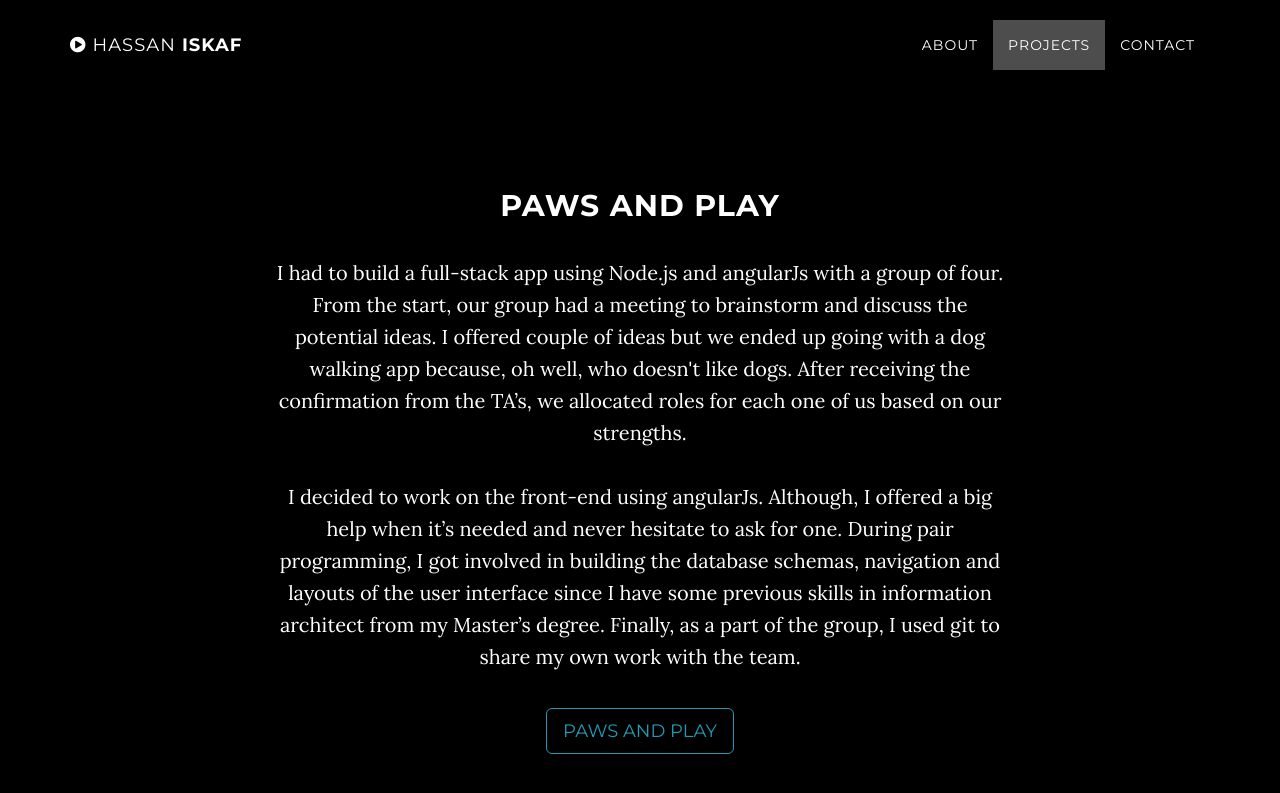
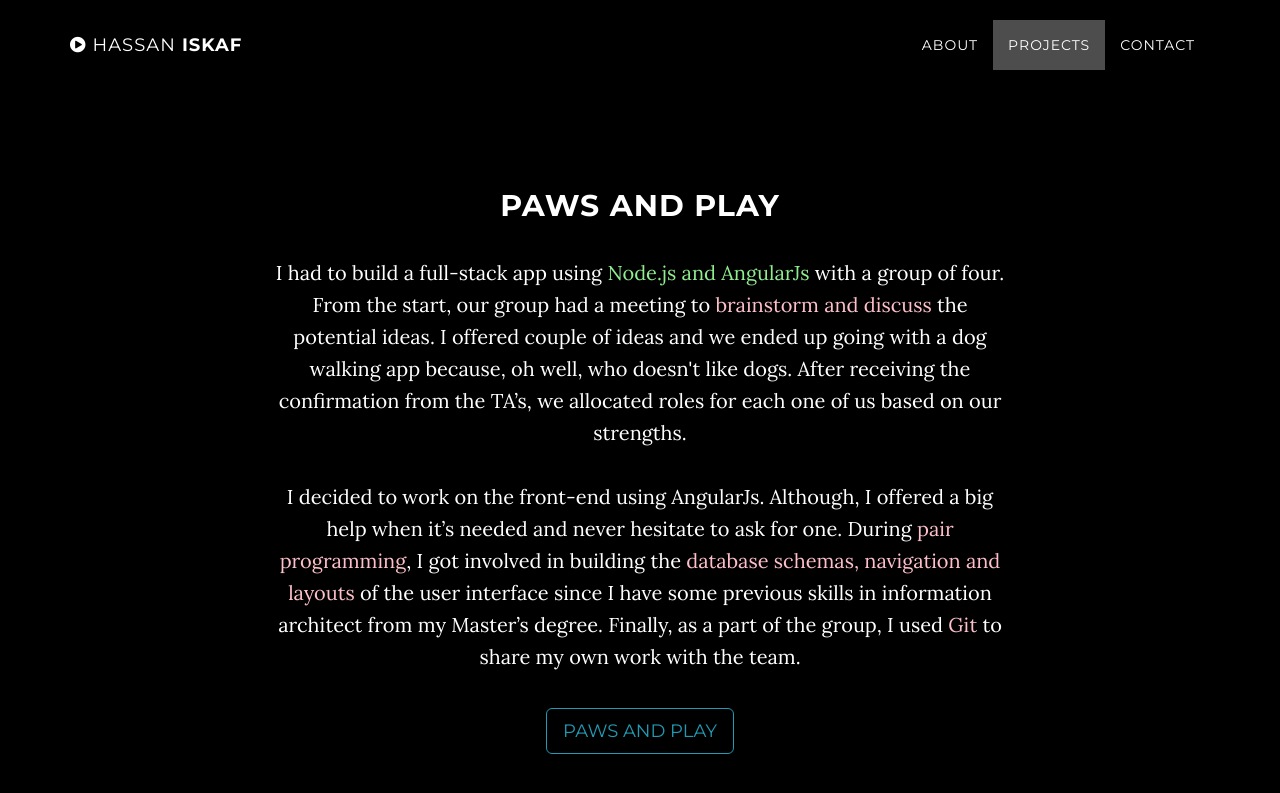
Before and after one commit to hassanisk/hassanisk.github.io, a Jekyll site: the page built from index.html, in a window 1280 px wide and 900 px high, scrolled down 5050 px. Shown: the top 793 px of the window. Built offline with Jekyll 4.4.1, drawn with Linux system fonts in a browser that asks for light colours; some of the changed text lies outside the part shown.

Commit message:
added spans

```diff
--- a/_includes/project-four.html
+++ b/_includes/project-four.html
@@ -4,9 +4,9 @@
     <div class="container">
       <div class="col-lg-8 col-lg-offset-2">
         <h2>Pocket Fit</h2>
-        <p class="intro-text">I had to build my first full-stack app using Ruby on Rails and angularJs. I created a gym app called “pocketfit”.<br>
-          For this last project, I decided to create an app dedicated to fitness. First of all, I planned my week using Trello to arrange my schedule and deadlines. Then after that, the pseudocoding, I used justinmind wireframing software to design the user interface and layouts. Then, I started creating the database models to build the API.<br><br>
-          Once done, I started building my UI,  a cool way to select and filter exercises combining group muscles and intensity level. For the first time ever, I used Adobe Photoshop to help me create a great muscles groups selector, a new skill I am happy to take. In addition, I used tachyons framework to create the styling, and Slick to create some slick carousels.
+        <p class="intro-text">I had to build my first full-stack app using  <span class="highlight">Ruby on Rails and AngularJs</span>. I created a gym app called “Pocket Fit”.<br>
+          For this last project, I decided to create an app dedicated to fitness. First of all, I planned my week using <span class="skill">Trello</span> to arrange my schedule and deadlines. Then after that, <span class="skill">the pseudocoding</span>, I used <span class="skill">Justinmind</span> wireframing software to design the user interface and layouts. Then, I started creating the database models to build the API.<br><br>
+          Once done, I started building my UI,  a cool way to select and filter exercises combining group muscles and intensity level. For the first time ever, I used <span class="skill">Adobe Photoshop</span> to help me create a great muscles groups selector, a new skill I am happy to take. In addition, I used <span class="skill">Tachyons framework</span> to create the styling, and <span class="skill">Slick</span> to create some slick carousels.
         </p>
 
         <a href="https://pocket-fit.herokuapp.com/" class="btn btn-default btn-lg" target="_blank"><i class="fa-fw"></i> <span class="network-name">Pocket Fit</span></a>
--- a/_includes/project-one.html
+++ b/_includes/project-one.html
@@ -4,9 +4,9 @@
     <div class="container">
       <div class="col-lg-8 col-lg-offset-2">
         <h2>Alien Attack</h2>
-        <p class="intro-text">I had a week to a build an interactive game using HTML, CSS, SCSS, JavaScript and jQuery. At first I had to come with an idea for the project, and after a discuss with the T.A’s I decided to create a duck hunt style game called Alien Attack.<br><br>
+        <p class="intro-text">I had a week to a build an interactive game using <span class="highlight">HTML, CSS, SCSS, JavaScript</span> and <span class="highlight">jQuery</span>. At first I had to come with an idea for the project, and after a discuss with the T.A’s I decided to create a duck hunt style game called Alien Attack.<br><br>
 
-          I started with planning and pseudocoding the process. Then I began writing the functionality and build the logic of the game. After that, I started building the CSS and giving the game a cool modern look.<br><br>
+          I started with <span class="highlight">planning and pseudocoding </span>the process. Then I began writing the functionality and build the logic of the game. After that, I started building the CSS and giving the game a cool modern look.<br><br>
 
           This project was super beneficial for me since it was the first project I create by myself and it was fun.
         </p>
--- a/_includes/project-three.html
+++ b/_includes/project-three.html
@@ -4,10 +4,10 @@
     <div class="container">
       <div class="col-lg-8 col-lg-offset-2">
         <h2>Paws and Play</h2>
-        <p class="intro-text">I had to build a full-stack app using Node.js and angularJs with a group of four.<br>
-          From the start, our group had a meeting to brainstorm and discuss the potential ideas. I offered couple of ideas but we ended up going with a dog walking app because, oh well, who doesn't like dogs. After receiving the confirmation from the TA’s, we allocated roles for each one of us based on our strengths.<br><br>
+        <p class="intro-text">I had to build a full-stack app using <span class="highlight">Node.js and AngularJs</span> with a group of four.<br>
+          From the start, our group had a meeting to <span class="skill">brainstorm and discuss</span> the potential ideas. I offered couple of ideas and we ended up going with a dog walking app because, oh well, who doesn't like dogs. After receiving the confirmation from the TA’s, we allocated roles for each one of us based on our strengths.<br><br>
 
-          I decided to work on the front-end using angularJs. Although, I offered a big help when it’s needed and never hesitate to ask for one. During pair programming, I got involved in building the database schemas, navigation and layouts of the user interface since I have some previous skills in information architect from my Master’s degree. Finally, as a part of the group, I used git to share my own work with the team.
+          I decided to work on the front-end using AngularJs. Although, I offered a big help when it’s needed and never hesitate to ask for one. During <span class="skill">pair programming</span>, I got involved in building the <span class="skill">database schemas, navigation and layouts</span> of the user interface since I have some previous skills in information architect from my Master’s degree. Finally, as a part of the group, I used <span class="skill">Git</span> to share my own work with the team.
         </p>
 
         <a href="https://paws-and-play.herokuapp.com/" class="btn btn-default btn-lg" target="_blank"><i class="fa-fw"></i> <span class="network-name">Paws and Play</span></a>
--- a/_includes/project-two.html
+++ b/_includes/project-two.html
@@ -4,8 +4,8 @@
     <div class="container">
       <div class="col-lg-8 col-lg-offset-2">
         <h2>MoviePedia</h2>
-        <p class="intro-text">I had to build my first full-stack app using Node.js and Express. I created a movie search app called MoviePedia.<br><br>
-          For this project, I had to create an app which includes two models at least, with user authentication. I also used an external API for movies called OMDB. Following the first project process, I used balsamiq software to create the wireframes and decide on the user interface and navigation. In addition, I used the Bootstrap framework.
+        <p class="intro-text">I had to build my first full-stack app using<span class="hightlight"> Node.js and Express</span>. I created a movie search app called MoviePedia.<br><br>
+          For this project, I had to create an app which includes two models at least, with <span class="skill">user authentication</span>. I also used an external API for movies called OMDB. Following the first project process, I used <span class="skill">Balsamiq</span> online software to create the wireframes and decide on the user interface and navigation. In addition, I used the  <span class="skill">Bootstrap</span> framework.
         </p>
 
         <a href="https://movie-pedia.herokuapp.com/" class="btn btn-default btn-lg" target="_blank"><i class="fa-fw"></i> <span class="network-name">MoviePedia</span></a>
```
Also changed, not shown: _includes/css/grayscale.css (+7 -0 lines).
